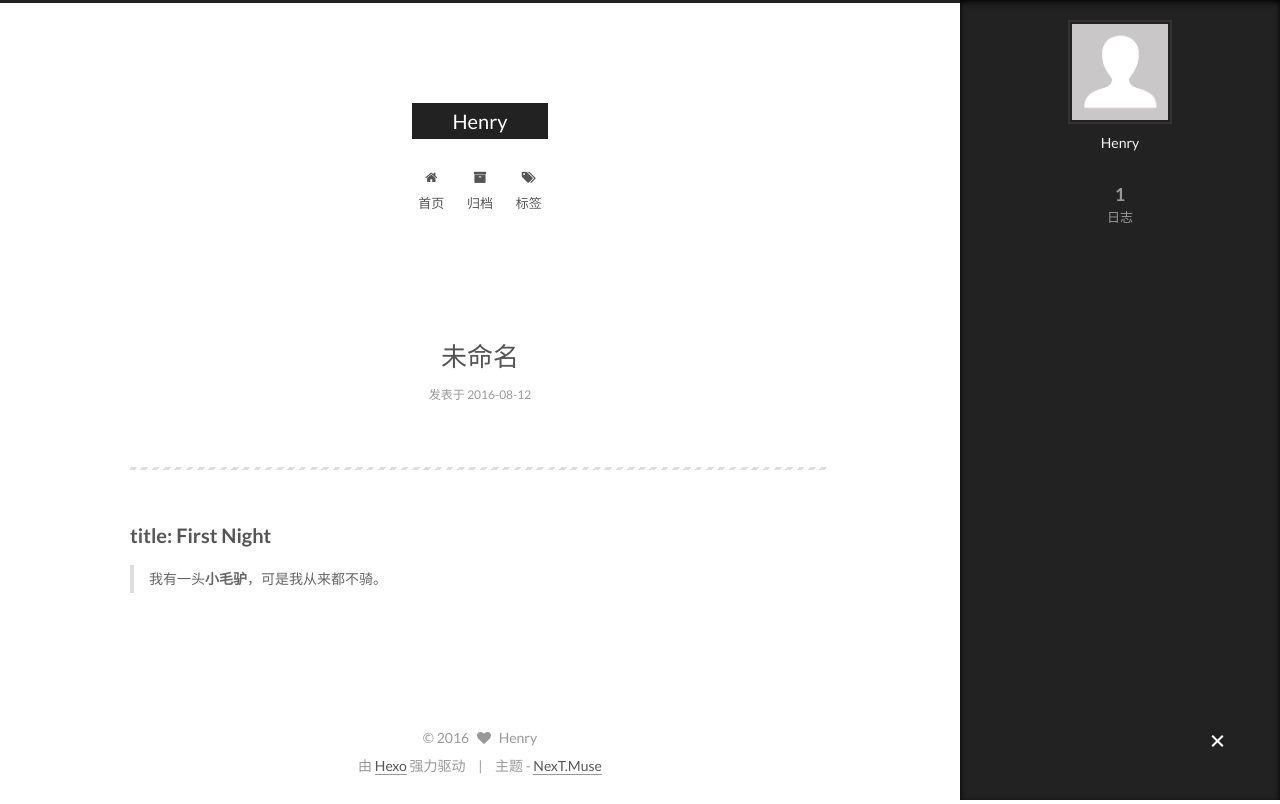
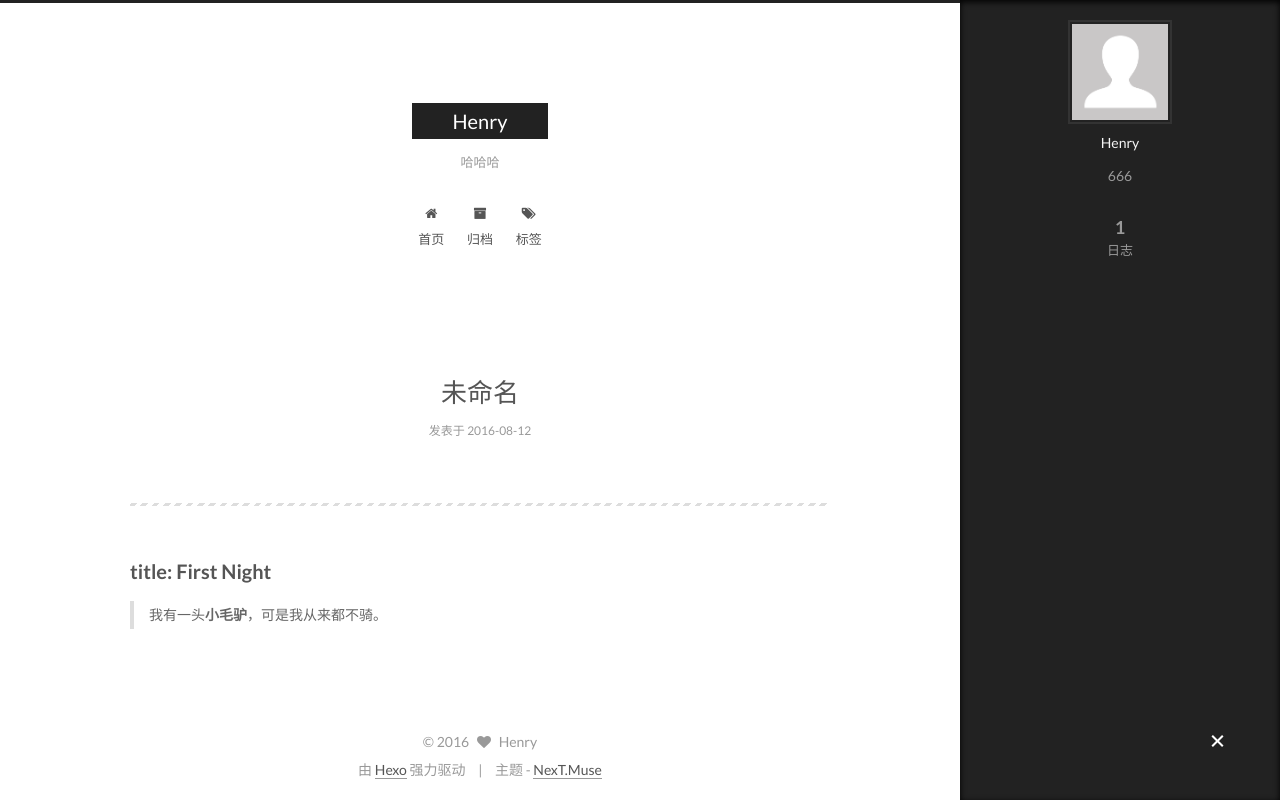
Before and after one commit to hthenry/hthenry.github.io, a plain HTML site: page index.html in a window 1280 px wide. Both pictures are taken after a click on the element 1217 px from the left and 742 px from the top of the page. Drawn offline with Linux system fonts and the light colour scheme.

Commit message:
Site updated: 2016-08-12 16:20:42

```diff
--- a/css/main.css
+++ b/css/main.css
@@ -1548,7 +1548,7 @@ pre .javascript .function {
   width: 4px;
   height: 4px;
   border-radius: 50%;
-  background: #fff1f5;
+  background: #008bff;
 }
 .links-of-blogroll {
   font-size: 13px;
--- a/index.html
+++ b/index.html
@@ -149,7 +149,7 @@
       <span class="logo-line-after"><i></i></span>
     </a>
   </div>
-  <p class="site-subtitle"></p>
+  <p class="site-subtitle">哈哈哈</p>
 </div>
 
 <div class="site-nav-toggle">
@@ -347,7 +347,7 @@
                src="/images/avatar.gif"
                alt="Henry" />
           <p class="site-author-name" itemprop="name">Henry</p>
-          <p class="site-description motion-element" itemprop="description"></p>
+          <p class="site-description motion-element" itemprop="description">666</p>
         </div>
         <nav class="site-state motion-element">
           <div class="site-state-item site-state-posts">
```
Also changed, not shown: 2016/08/12/FirstNight/index.html (+2 -2 lines), archives/2016/08/index.html (+2 -2 lines), archives/2016/index.html (+2 -2 lines), archives/index.html (+2 -2 lines).
